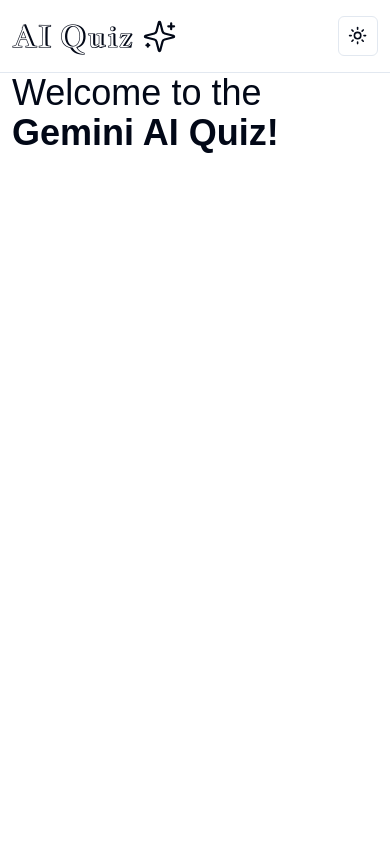
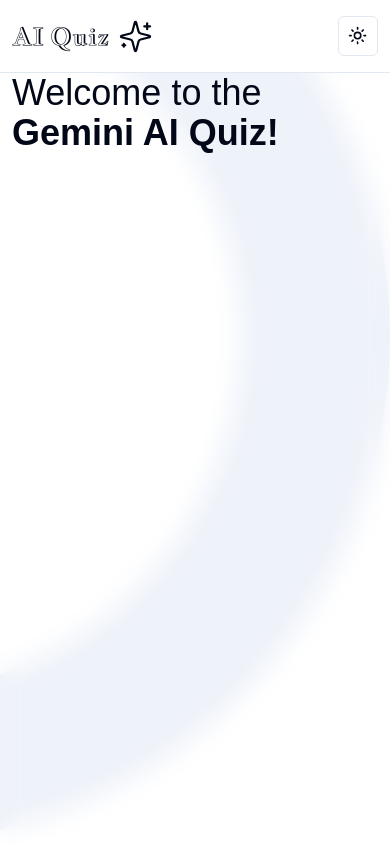
Before and after one commit to okayda/next-fusion-quiz, a Next.js app: page / in a window 390 px wide. Built offline with nearby package versions, Linux system fonts and the light colour scheme.

Commit message:
Add background image

```diff
--- a/app/layout.tsx
+++ b/app/layout.tsx
@@ -3,6 +3,7 @@
 import ThemeProvider from "@/components/ThemeProvider";
 import "./globals.css";
 import Navigation from "@/components/Navigation";
+import Background from "@/components/Background";
 
 const geistSans = localFont({
   src: "./fonts/GeistVF.woff",
@@ -43,6 +44,13 @@
           enableSystem
           disableTransitionOnChange
         >
+          {/* overlay  */}
+          <div className="absolute left-0 top-0 -z-10 size-full bg-background/10 backdrop-blur-md dark:bg-background/70">
+            &nbsp;
+          </div>
+
+          <Background />
+
           <header>
             <Navigation />
           </header>
--- /dev/null
+++ b/components/Background.tsx
@@ -0,0 +1,58 @@
+import Image from "next/image";
+
+export default function Background() {
+  return (
+    <>
+      <div className="absolute left-0 top-0 -z-50 hidden size-full dark:block">
+        <Image
+          src="/svgs/background-desktop-dark.svg"
+          alt="Desktop Background Dark"
+          layout="fill"
+          className="hidden lg:block"
+          loading="lazy"
+        />
+
+        <Image
+          src="/svgs/background-tablet-dark.svg"
+          alt="Tablet Background Dark"
+          layout="fill"
+          className="hidden md:block lg:hidden"
+        />
+
+        <Image
+          src="/svgs/background-mobile-dark.svg"
+          alt="Mobile Background Dark"
+          layout="fill"
+          className="md:hidden"
+          loading="lazy"
+        />
+      </div>
+
+      <div className="absolute left-0 top-0 -z-50 size-full dark:hidden">
+        <Image
+          src="/svgs/background-desktop-light.svg"
+          alt="Desktop Background Light"
+          layout="fill"
+          className="hidden lg:block"
+          loading="lazy"
+        />
+
+        <Image
+          src="/svgs/background-tablet-light.svg"
+          alt="Tablet Background Light"
+          layout="fill"
+          className="hidden md:block lg:hidden"
+          loading="lazy"
+        />
+
+        <Image
+          src="/svgs/background-mobile-light.svg"
+          alt="Mobile Background Light"
+          layout="fill"
+          className="md:hidden"
+          loading="lazy"
+        />
+      </div>
+    </>
+  );
+}
--- a/components/Navigation.tsx
+++ b/components/Navigation.tsx
@@ -6,7 +6,7 @@
     <div className="border-b bg-background py-4">
       <div className="mx-auto flex max-w-7xl items-center justify-between px-3 md:px-8">
         <div className="flex items-center gap-2">
-          <h2 className="font-jacques text-3xl">AI Quiz</h2>
+          <h2 className="font-jacques text-2xl md:text-3xl">AI Quiz</h2>
           <Sparkles width={35} height={35} strokeWidth={1.5} />
         </div>
 
```
